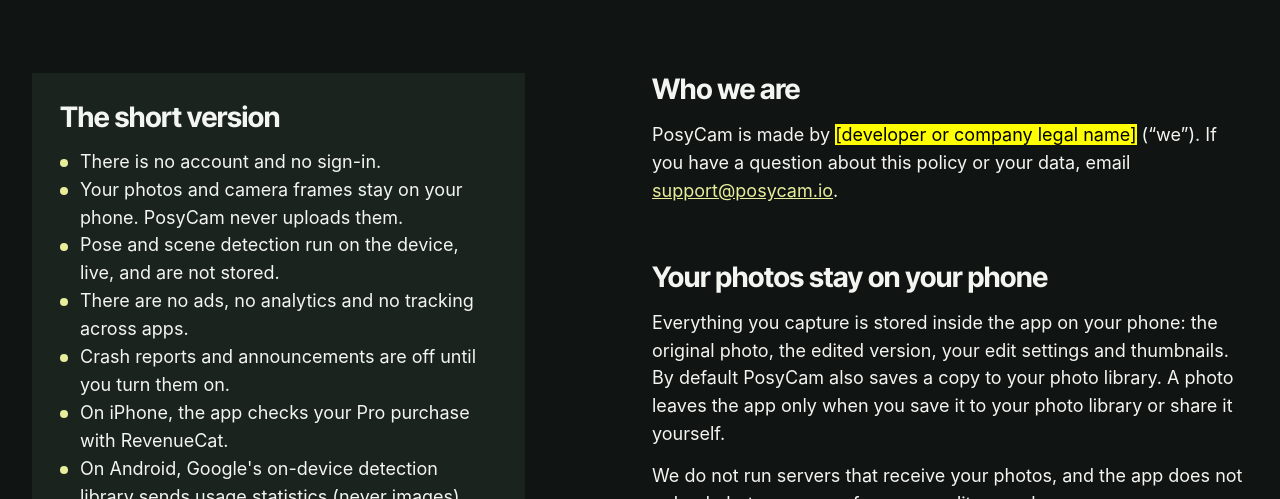
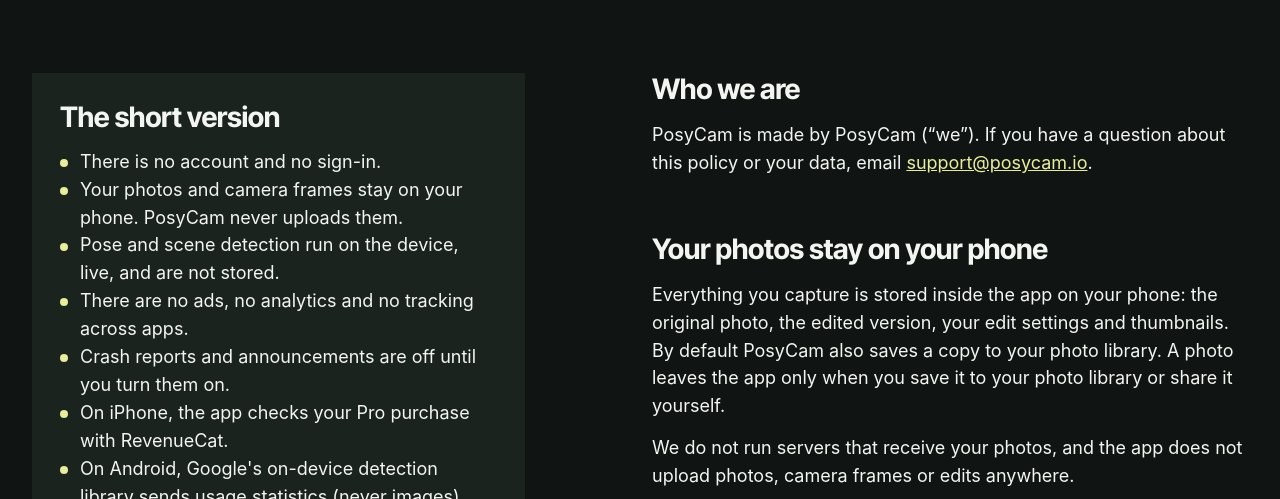
Before and after one commit to seankcw/posycam-site, a plain HTML site: page privacy/index.html in a window 1280 px wide. Shown: the part 301-800 px from the top of the page. Drawn offline with Linux system fonts and the light colour scheme.

Commit message:
Update legal name and standardize privacy promise image sizes

```diff
--- a/assets/css/site.css
+++ b/assets/css/site.css
@@ -204,6 +204,7 @@ ul, ol { padding: 0; list-style: none; }
 .promises__title { grid-column: 1 / 7; align-self: start; position: sticky; top: 0; height: 100svh; display: flex; align-items: center; }
 .promises__title h2 { font-size: var(--s-1); line-height: 0.85; color: var(--ink); }
 .promises__list { grid-column: 8 / 13; display: grid; gap: 22svh; padding: 18svh 0; }
+.promise { width: 82%; }
 .promise:nth-child(even) { margin-left: 18%; }
 .promise img { width: 100%; aspect-ratio: 4 / 5; object-fit: cover; }
 .promise h3 { font: 700 var(--s-3)/1.2 var(--display); letter-spacing: -0.015em; margin-top: 20px; }
--- a/privacy/index.html
+++ b/privacy/index.html
@@ -46,7 +46,7 @@
 
     <div class="doc__body">
       <h2 id="who">Who we are</h2>
-      <p>PosyCam is made by <mark>[developer or company legal name]</mark> (“we”). If you have a question about this policy or your data, email <a href="mailto:support@posycam.io">support@posycam.io</a>.</p>
+      <p>PosyCam is made by PosyCam (“we”). If you have a question about this policy or your data, email <a href="mailto:support@posycam.io">support@posycam.io</a>.</p>
 
       <h2 id="photos">Your photos stay on your phone</h2>
       <p>Everything you capture is stored inside the app on your phone: the original photo, the edited version, your edit settings and thumbnails. By default PosyCam also saves a copy to your photo library. A photo leaves the app only when you save it to your photo library or share it yourself.</p>
```
Also changed, not shown: 1 other file.
